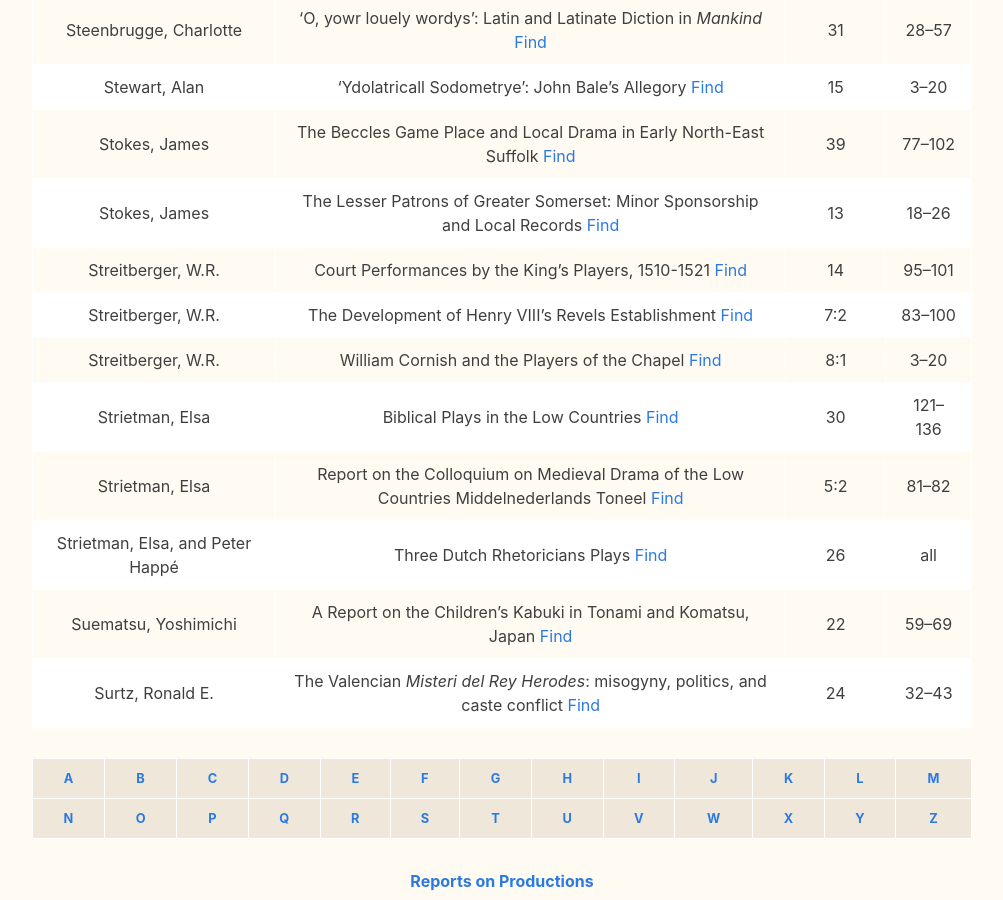
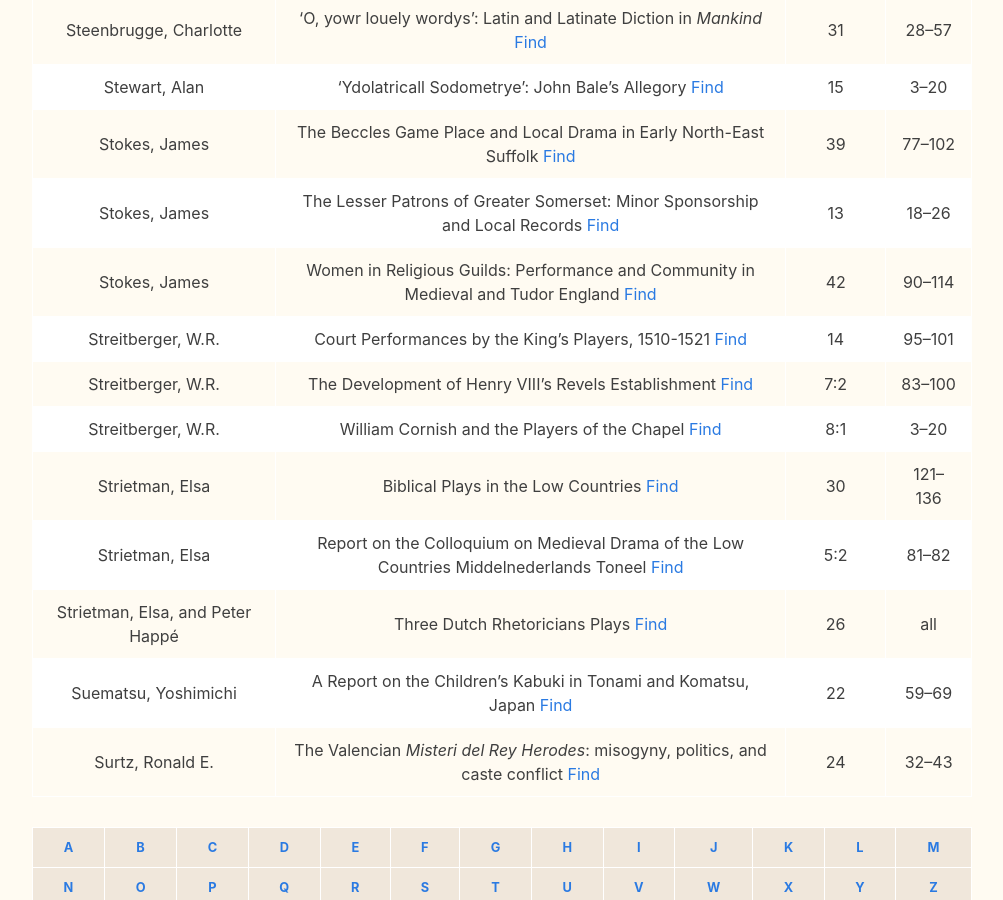
Before and after one commit to MedievalEnglishTheatre/MedievalEnglishTheatre.github.io, a Jekyll site: the page built from src/journal/cumindps.md, in a window 1280 px wide and 900 px high, scrolled down 3290 px. Shown: the whole window, without its empty margins (138-1141 px from the left). Built offline with Jekyll 4.4.1, drawn with Linux system fonts in a browser that asks for light colours.

Commit message:
Update cumindps.md vol. 42

```diff
--- a/src/journal/cumindps.md
+++ b/src/journal/cumindps.md
@@ -66,6 +66,7 @@ The later volumes include *summaries* and *PDFs* of one or two pages.
 |Stewart, Alan|‘Ydolatricall Sodometrye’: John Bale’s Allegory  [Find](vol15.html#Stewart) |15|3–20|
 |Stokes, James|The Beccles Game Place and Local Drama in Early North-East Suffolk  [Find](vol39.html#Stokes) |39|77–102|
 |Stokes, James|The Lesser Patrons of Greater Somerset: Minor Sponsorship and Local Records  [Find](vol13.html#Stokes) |13|18–26|
+|Stokes, James|Women in Religious Guilds: Performance and Community in Medieval and Tudor England  [Find](vol42.html#Stokes) |42|90–114|
 |Streitberger, W.R.|Court Performances by the King’s Players, 1510-1521  [Find](vol14.html#Streitberger) |14|95–101|
 |Streitberger, W.R.|The Development of Henry VIII’s Revels Establishment  [Find](vol07.html#Streitberger) |7:2|83–100|
 |Streitberger, W.R.|William Cornish and the Players of the Chapel  [Find](vol08.html#Streitberger) |8:1|3–20|
```
